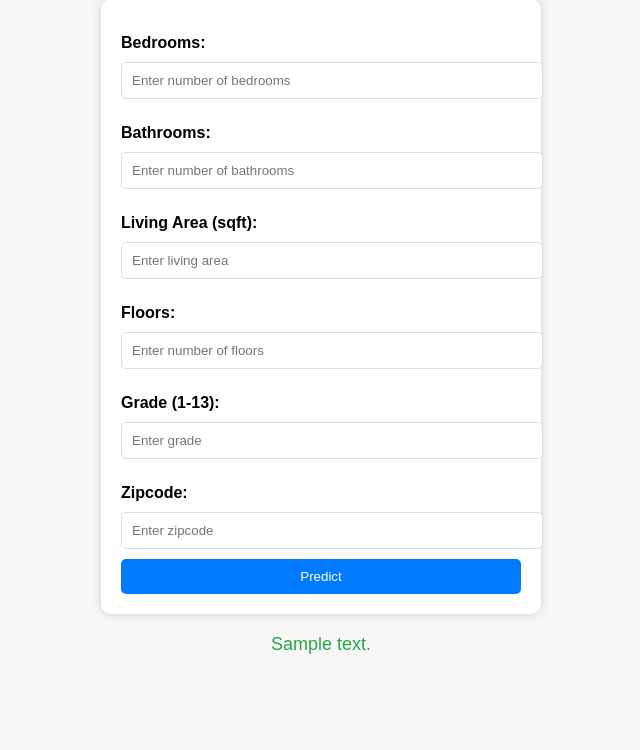
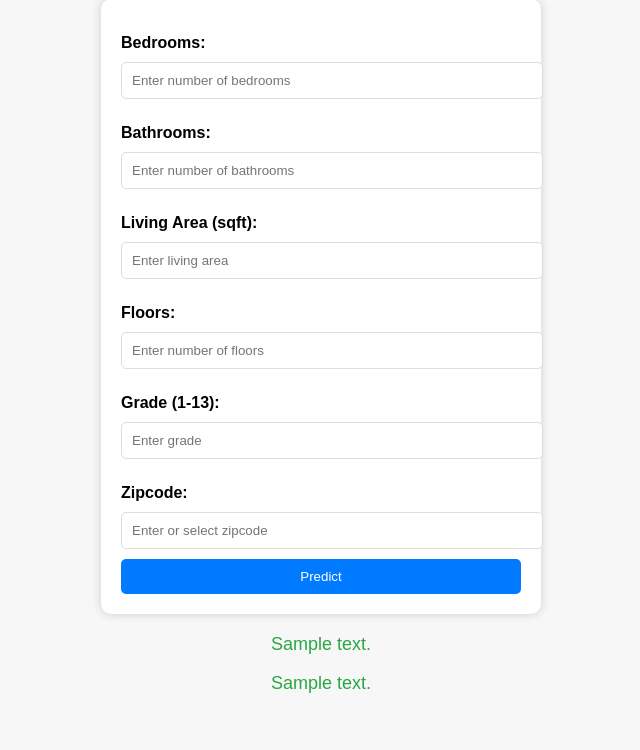
Before and after one commit to Sawant-Kajal/House_Price_Predictor, a Flask app: template templates/index.html in a window 1280 px wide. Shown: the part 119-869 px from the top of the page, without its empty margins (319-959 px from the left). Before the commit the page ends 773 px from the top, so only its background shows below. Run offline with Flask 3, Linux system fonts and the light colour scheme; the template is opened without the code that fills it: most values are stand-ins (such as "Sample title", 1, 10 or a date in 2020); parts of the project's set-up code (start-up, migrations or seed data) failed here and were passed over.

Commit message:
index.html

```diff
--- a/templates/index.html
+++ b/templates/index.html
@@ -25,7 +25,8 @@
             margin: auto;
         }
 
-        input[type="number"] {
+        input[type="number"],
+        input[type="text"] {
             width: 100%;
             padding: 10px;
             margin: 10px 0;
@@ -104,7 +105,12 @@
         <input type="number" id="grade" name="grade" step="1" min="1" max="13" required placeholder="Enter grade">
 
         <label for="zipcode">Zipcode:</label>
-        <input type="number" id="zipcode" name="zipcode" required placeholder="Enter zipcode">
+        <input list="zipcode-list" type="text" id="zipcode" name="zipcode" required placeholder="Enter or select zipcode">
+        <datalist id="zipcode-list">
+            {% for zip in zipcodes %}
+                <option value="{{ zip }}">
+            {% endfor %}
+        </datalist>
 
         <input type="submit" value="Predict">
     </form>
@@ -112,6 +118,7 @@
     {% if prediction_text %}
     <div class="result">
         <p>{{ prediction_text }}</p>
+        <p>{{ actual_price_text }}</p>
     </div>
     {% endif %}
 
```
